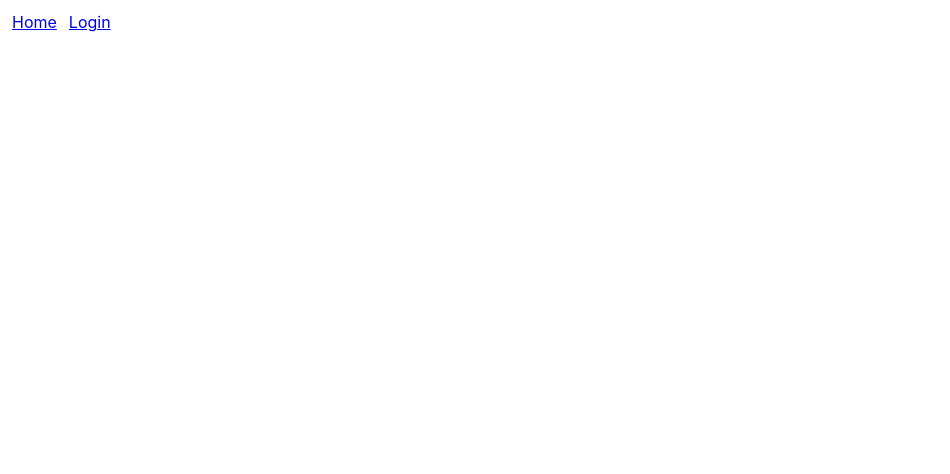
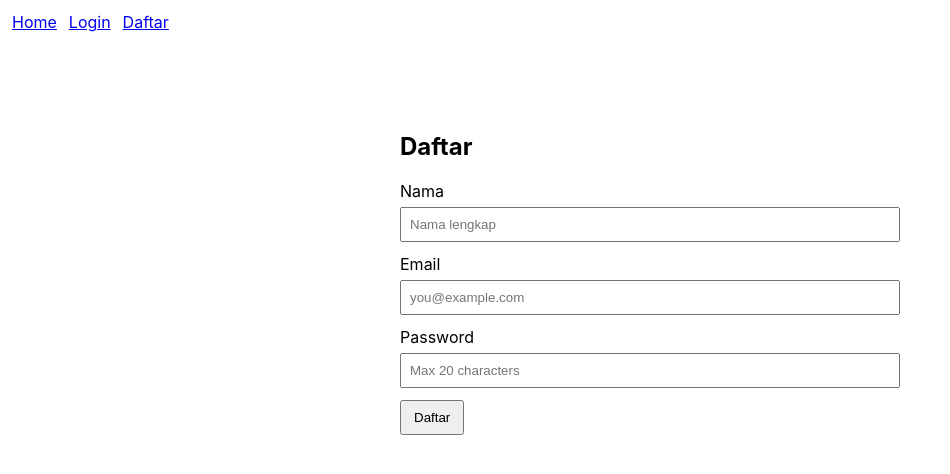
Before and after one commit to mfadlika/Web-TeknoTwit, a React (Create React App) app in the folder frontend/: page /signup in a window 1280 px wide. Before the commit this address had no page. Shown: the top 474 px of the page, without its empty margins (0-950 px from the left). Built offline with nearby package versions, Linux system fonts and the light colour scheme.

Commit message:
add signup page

```diff
--- a/frontend/src/App.js
+++ b/frontend/src/App.js
@@ -1,6 +1,7 @@
 import React from "react";
 import { BrowserRouter, Routes, Route, Link } from "react-router-dom";
 import LoginPage from "./pages/LoginPage";
+import SignupPage from "./pages/SignupPage";
 
 function App() {
   return (
@@ -9,12 +10,16 @@ function App() {
         <Link to="/" style={{ marginRight: 12 }}>
           Home
         </Link>
-        <Link to="/login">Login</Link>
+        <Link to="/login" style={{ marginRight: 12 }}>
+          Login
+        </Link>
+        <Link to="/signup">Daftar</Link>
       </nav>
 
       <Routes>
         <Route path="/" element={<div className="App">ini home page</div>} />
         <Route path="/login" element={<LoginPage />} />
+        <Route path="/signup" element={<SignupPage />} />
       </Routes>
     </BrowserRouter>
   );
--- /dev/null
+++ b/frontend/src/pages/SignupPage.js
@@ -0,0 +1,100 @@
+import React, { useState } from "react";
+
+export default function SignupPage() {
+  const [name, setName] = useState("");
+  const [email, setEmail] = useState("");
+  const [password, setPassword] = useState("");
+  const [loading, setLoading] = useState(false);
+  const [error, setError] = useState(null);
+  const [success, setSuccess] = useState(null);
+
+  const handleSubmit = async (e) => {
+    e.preventDefault();
+    setError(null);
+    setSuccess(null);
+
+    if (!name || !email || !password) {
+      setError("Name, email, and password are required");
+      return;
+    }
+
+    setLoading(true);
+    try {
+      const res = await fetch("http://localhost:3000/api/user/signup", {
+        method: "POST",
+        headers: { "Content-Type": "application/json" },
+        body: JSON.stringify({ name, email, password }),
+      });
+
+      const data = await res.json();
+      if (!res.ok) {
+        setError(data.message || data.error || "Signup failed");
+        setLoading(false);
+        return;
+      }
+
+      setSuccess("Akun berhasil dibuat. Silakan masuk.");
+      // optionally redirect to login
+      setTimeout(() => {
+        window.location.href = "/login";
+      }, 800);
+    } catch (err) {
+      setError(err.message || "Network error");
+    } finally {
+      setLoading(false);
+    }
+  };
+
+  return (
+    <div style={{ maxWidth: 480, margin: "48px auto", padding: 20 }}>
+      <h2>Daftar</h2>
+      <form onSubmit={handleSubmit}>
+        <div style={{ marginBottom: 12 }}>
+          <label style={{ display: "block", marginBottom: 6 }}>Nama</label>
+          <input
+            type="text"
+            value={name}
+            onChange={(e) => setName(e.target.value)}
+            style={{ width: "100%", padding: 8 }}
+            placeholder="Nama lengkap"
+          />
+        </div>
+
+        <div style={{ marginBottom: 12 }}>
+          <label style={{ display: "block", marginBottom: 6 }}>Email</label>
+          <input
+            type="email"
+            value={email}
+            onChange={(e) => setEmail(e.target.value)}
+            style={{ width: "100%", padding: 8 }}
+            placeholder="you@example.com"
+          />
+        </div>
+
+        <div style={{ marginBottom: 12 }}>
+          <label style={{ display: "block", marginBottom: 6 }}>Password</label>
+          <input
+            type="password"
+            value={password}
+            onChange={(e) => setPassword(e.target.value)}
+            style={{ width: "100%", padding: 8 }}
+            placeholder="Max 20 characters"
+          />
+        </div>
+
+        <button
+          type="submit"
+          disabled={loading}
+          style={{ padding: "8px 12px" }}
+        >
+          {loading ? "Mendaftarkan..." : "Daftar"}
+        </button>
+      </form>
+
+      {error && <div style={{ marginTop: 12, color: "#b00020" }}>{error}</div>}
+      {success && (
+        <div style={{ marginTop: 12, color: "#007700" }}>{success}</div>
+      )}
+    </div>
+  );
+}
```
Also changed, not shown: 1 other file (tests, documents, lock files or other folders).
